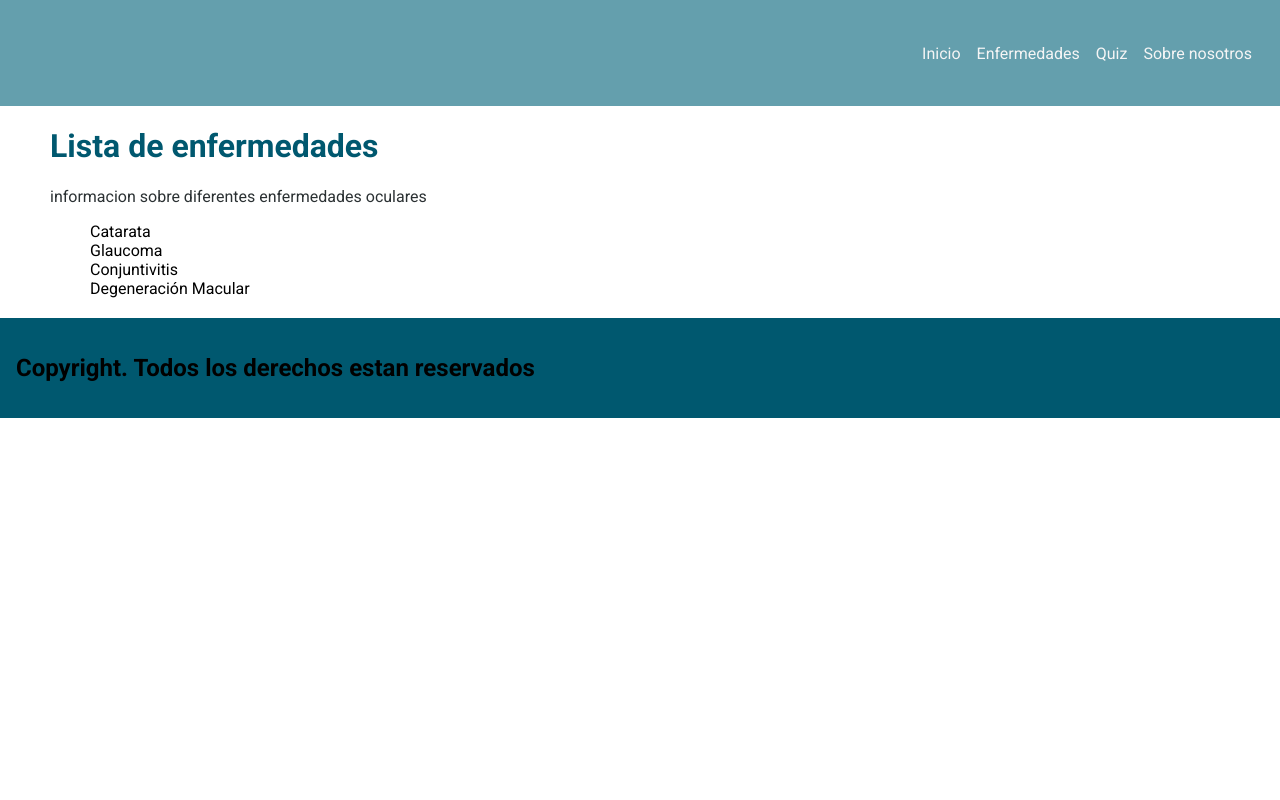
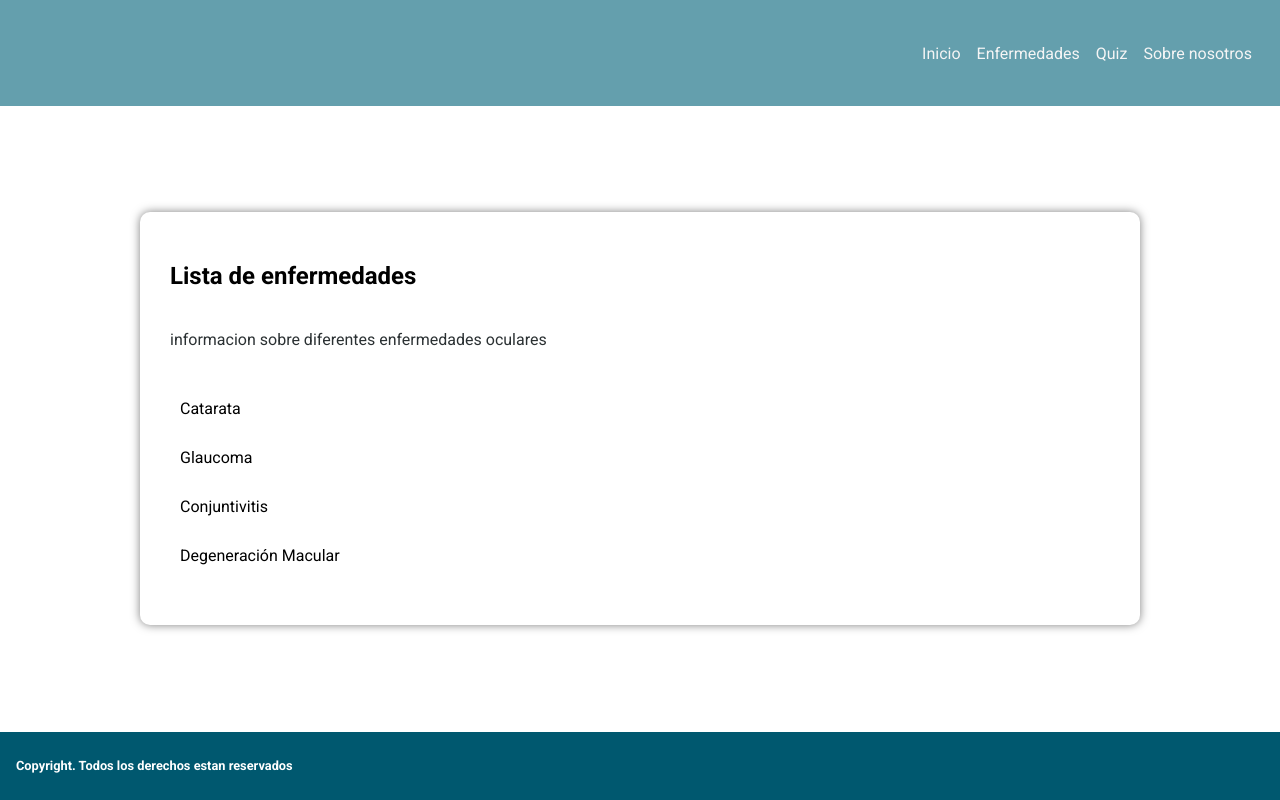
Before and after one commit to wilvelasco1006/EyeCare, a React (Vite) app: page /diseases in a window 1280 px wide. Built offline with nearby package versions, Linux system fonts and the light colour scheme.

Commit message:
mejoras en interfaz grafica

```diff
--- a/src/App.jsx
+++ b/src/App.jsx
@@ -2,12 +2,14 @@ import { useState } from 'react'
 import reactLogo from './assets/react.svg'
 import viteLogo from '/vite.svg'
 import './App.css'
+import 'react';
+import Layout from './layout/Layout';
 
 function App() {
   const [count, setCount] = useState(0)
 
   return (
-    <>
+    <Layout>
       <div>
         <a href="https://vite.dev" target="_blank">
           <img src={viteLogo} className="logo" alt="Vite logo" />
@@ -28,7 +30,7 @@ function App() {
       <p className="read-the-docs">
         Click on the Vite and React logos to learn more
       </p>
-    </>
+    </Layout>
   )
 }
 
--- a/src/index.css
+++ b/src/index.css
@@ -4,6 +4,7 @@ html,
     margin: 0;
     padding: 0;
     width: 100%;
+    height: 100%;
     user-select: none;
     overflow-x: hidden;
     font-family: "Roboto", serif;
--- a/src/layout/Layout.css
+++ b/src/layout/Layout.css
@@ -0,0 +1,25 @@
+.layout {
+    display: flex;
+    flex-direction: column;
+    min-height: 100vh;
+    width: 100%;
+  }
+
+  .layout-content {
+    display: flex;
+    flex-direction: column;
+    align-items: center;
+    justify-content: center;
+    text-align: center;
+    width: 100%;
+    flex: 1;
+  }
+
+.layout-footer {
+    display: flex;
+    justify-content: center;
+    align-items: center;
+    padding: 1rem;
+    background-color: #f1f1f1;
+    width: 100%;
+}
--- a/src/layout/Layout.jsx
+++ b/src/layout/Layout.jsx
@@ -1,10 +1,11 @@
+/* eslint-disable react/prop-types */
 import "./Layout.css";
 import Footer from "./footer/Footer";
 import Header from "./header/Header";
 
 const Layout = ({ children }) => {
   return (
-    <div>
+    <div className="layout">
       <Header />
       <main className="layout-content">{children}</main>
       <Footer />
--- a/src/layout/footer/Footer.css
+++ b/src/layout/footer/Footer.css
@@ -2,3 +2,8 @@ footer{
     background-color: #00586F;
     padding: 1rem;
 }
+.copy{
+    color: #ffffff;
+    font-size: 0.8rem;
+    text-align: left;
+}
--- a/src/layout/footer/Footer.jsx
+++ b/src/layout/footer/Footer.jsx
@@ -1,17 +1,11 @@
-import { Link } from "react-router";
 import "./Footer.css";
 
 const Footer = () => {
   return (
     <footer>
-        <h2>Copyright. Todos los derechos estan reservados</h2>
-        <ul>
-            <li>
-                <Link to=""></Link>
-            </li>
-        </ul>
+        <h2 className="copy">Copyright. Todos los derechos estan reservados</h2>
     </footer>
   )
 }
 
-export default Footer
+export default Footer;
--- a/src/pages/diseases/Diseases.css
+++ b/src/pages/diseases/Diseases.css
@@ -1,8 +1,33 @@
-.Contenedor-enfermedades{
-    margin:50px;
-    align-items: left;
-    margin-top: 20px;
-    margin-bottom: 20px;
-    width: 400;
+.Contenedor-enfermedades {
+    margin: 20px auto;
+    text-align: center;
+    width: 80%;
+    max-width: 1000px;
     height: auto;
+    box-shadow: 0 0 10px rgba(0, 0, 0, 0.5);
+    border-radius: 10px;
+    padding: 20px;
+    background-color: #ffffff;
+    box-sizing: border-box;
 }
+
+.Contenedor-enfermedades h2 {
+    margin: 20px 0;
+    padding: 10px;
+    width: 90%;
+    background-color: #fff;
+    border-radius: 10px;
+    text-align: left;
+}
+
+.Contenedor-enfermedades p,
+.Contenedor-enfermedades ul,
+.Contenedor-enfermedades li {
+    margin: 10px 0;
+    padding: 10px;
+    width: 90%;
+    background-color: #fff;
+    border-radius: 10px;
+    text-align: left;
+    list-style-type: none;
+}
--- a/src/pages/diseases/Diseases.jsx
+++ b/src/pages/diseases/Diseases.jsx
@@ -4,7 +4,7 @@ import "./Diseases.css";
 const Diseases = () => {
     return (
     <div className="Contenedor-enfermedades">
-      <h1>Lista de enfermedades</h1>
+      <h2>Lista de enfermedades</h2>
       <p className="info-text">informacion sobre diferentes enfermedades oculares</p>
       <ul>
         <li>Catarata</li>
--- a/src/pages/home/Home.css
+++ b/src/pages/home/Home.css
@@ -5,7 +5,9 @@
 
 }
 .Home button{
-    width: 100px;
+    margin: auto;
+    margin-top: 50px;
+    width: 50%;
     height: 50px;
     background-color: #000;
     color: #fff;
--- a/src/pages/quiz/Quiz.css
+++ b/src/pages/quiz/Quiz.css
@@ -1,12 +1,10 @@
 .Quiz{
-    background-color: aquamarine;
+    background-color: rgb(194, 235, 221);
     width: 50%;
     height: auto;
     margin: 50px;
-    position: relative;
-    left: 200px;
     padding: 50px;
     border-radius: 10px;
-    box-shadow: 0 0 10px 0 rgba(0, 0, 0, 0.1);
+    box-shadow: 0 0 10px 0 rgba(0, 0, 0, 0.5);
 
 }
```
